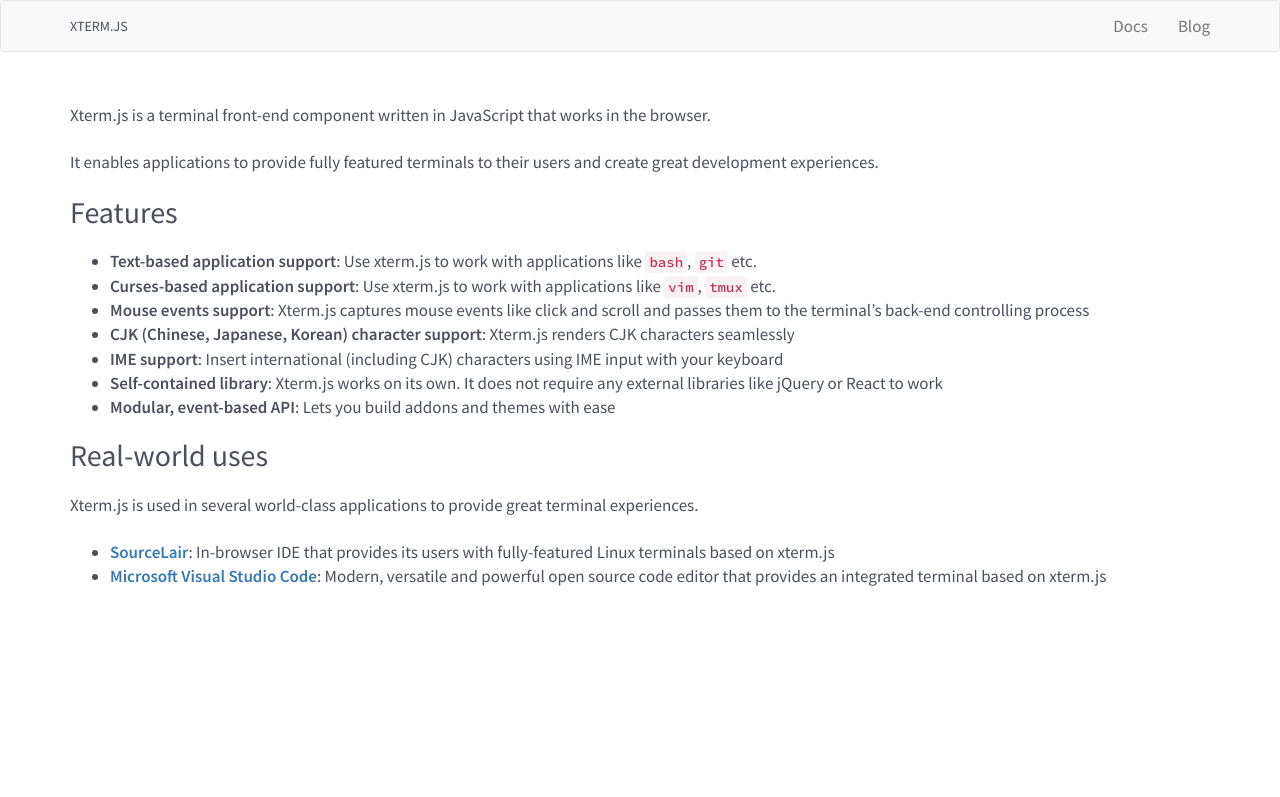
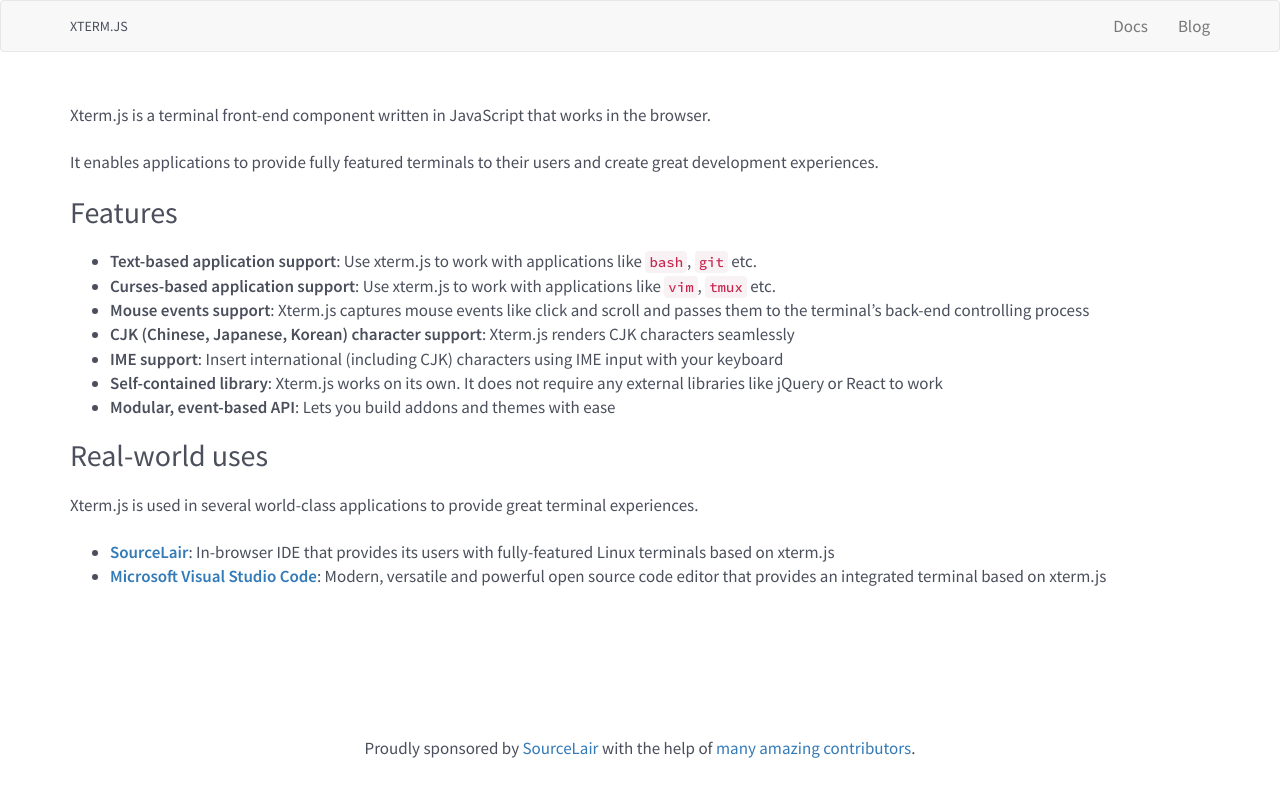
Before and after one commit to xtermjs/xtermjs.org, a Jekyll site: the page built from _pages/index.html, in a window 1280 px wide. Shown: the top 797 px of the page. Built offline with Jekyll 4.4.1, drawn with Linux system fonts in a browser that asks for light colours; nearby versions of some CDN libraries.

Commit message:
Add footer

```diff
--- /dev/null
+++ b/_includes/footer.html
@@ -0,0 +1,3 @@
+<footer>
+	Proudly sponsored by <a href="https://www.sourcelair.com/">SourceLair</a> with the help of <a href="https://github.com/sourcelair/xterm.js/blob/master/AUTHORS">many amazing contributors</a>.
+</footer>
--- a/_layouts/default.html
+++ b/_layouts/default.html
@@ -15,6 +15,7 @@
           </div>
         </section>
       </main>
+      {% include footer.html %}
     </div>
   </body>
 </html>
--- a/css/main.scss
+++ b/css/main.scss
@@ -140,3 +140,12 @@
     visibility: visible;
   }
 }
+
+.site-wrapper > footer {
+  text-align: center;
+  width: 100%;
+  height: 60px;
+  line-height: 20px;
+  padding-top: 20px;
+  margin-top: 120px;
+}
```
